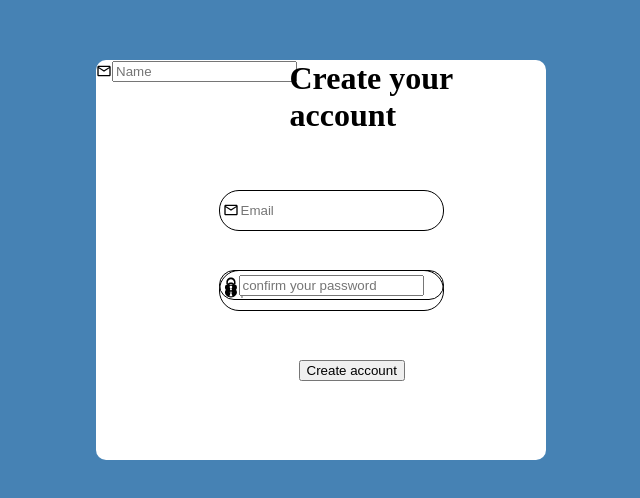
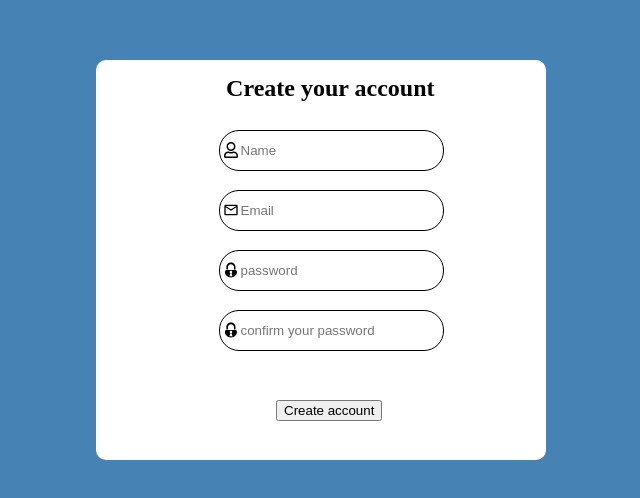
Before and after one commit to GabrielNew/timer-gate, a React (Vite) app: page / in a window 1280 px wide. Shown: the part 140-638 px from the top of the page, without its empty margins (319-959 px from the left). Built offline with nearby package versions, Linux system fonts and the light colour scheme.

Commit message:
Create account page update fields and css

```diff
--- a/src/pages/CreateAccount/index.jsx
+++ b/src/pages/CreateAccount/index.jsx
@@ -1,5 +1,6 @@
 import { MdOutlineEmail } from "react-icons/md";
 import { GiPadlock } from "react-icons/gi";
+import { FaRegUser } from "react-icons/fa";
 import { useState } from "react";
 import "./styles.css";
 
@@ -8,16 +9,17 @@ const CreateAccount = () => {
   const [email, setEmail] = useState("");
   const [password, setPassword] = useState("");
   const [passwordConfirm, setPasswordConfirm] = useState("");
+
   return (
     <>
       <form>
         <div id="loginBackgroundBox">
           <div id="logoImg">
-            <h1>Create your account</h1>
+            <h2 id="createAccountText">Create your account</h2>
           </div>
           <div className="inputUsername">
             <div>
-              <MdOutlineEmail id="iconEmail" />
+              <FaRegUser id="iconUser" />
               <input
                 type="text"
                 name="inputUsername"
@@ -56,7 +58,7 @@ const CreateAccount = () => {
               onChange={(e) => setPassword(e.target.value)}
             />
           </div>
-          <div className="inputPassword">
+          <div className="inputConfirmPassword">
             <GiPadlock id="iconPassword" />
             <input
               type="password"
@@ -69,7 +71,7 @@ const CreateAccount = () => {
             />
           </div>
           <div>
-            <button type="submit" id="btnLogin">
+            <button type="submit" id="btnCreateAccount">
               Create account
             </button>
           </div>
--- a/src/pages/CreateAccount/styles.css
+++ b/src/pages/CreateAccount/styles.css
@@ -1,5 +1,13 @@
 body {
   background-color: steelblue;
+}
+
+#createAccountText {
+  position: absolute;
+  width: max-content;
+  display: flex;
+  right: -145px;
+  top: 15px;
 }
 
 #loginBackgroundBox {
@@ -24,7 +32,26 @@ body {
   left: 25%;
 }
 
+.inputUsername {
+  border: 1px solid black;
+  border-radius: 20px;
+  padding: 3px;
+  width: 50%;
+  margin: 10px;
+  top: 15%;
+  position: absolute;
+  left: 25%;
+}
+
 #userEmail {
+  border: none;
+  outline: 0;
+  box-shadow: none;
+  border-radius: 10px;
+  height: 33px;
+}
+
+#userName {
   border: none;
   outline: 0;
   box-shadow: none;
@@ -38,12 +65,31 @@ body {
   padding: 3px;
   width: 50%;
   margin: 10px;
-  top: 50%;
+  top: 45%;
   position: absolute;
   left: 25%;
 }
 
 #userPassword {
+  border: none;
+  outline: 0;
+  box-shadow: none;
+  border-radius: 10px;
+  height: 33px;
+}
+
+.inputConfirmPassword {
+  border: 1px solid black;
+  border-radius: 20px;
+  padding: 3px;
+  width: 50%;
+  margin: 10px;
+  top: 60%;
+  position: absolute;
+  left: 25%;
+}
+
+#userConfirmPassword {
   border: none;
   outline: 0;
   box-shadow: none;
@@ -68,10 +114,15 @@ body {
   top: 3px;
 }
 
-#btnLogin {
+#iconUser {
+  position: relative;
+  top: 3px;
+}
+
+#btnCreateAccount {
   position: absolute;
-  top: 75%;
-  left: 45%;
+  top: 85%;
+  left: 40%;
 }
 
 #logoImg {
```
